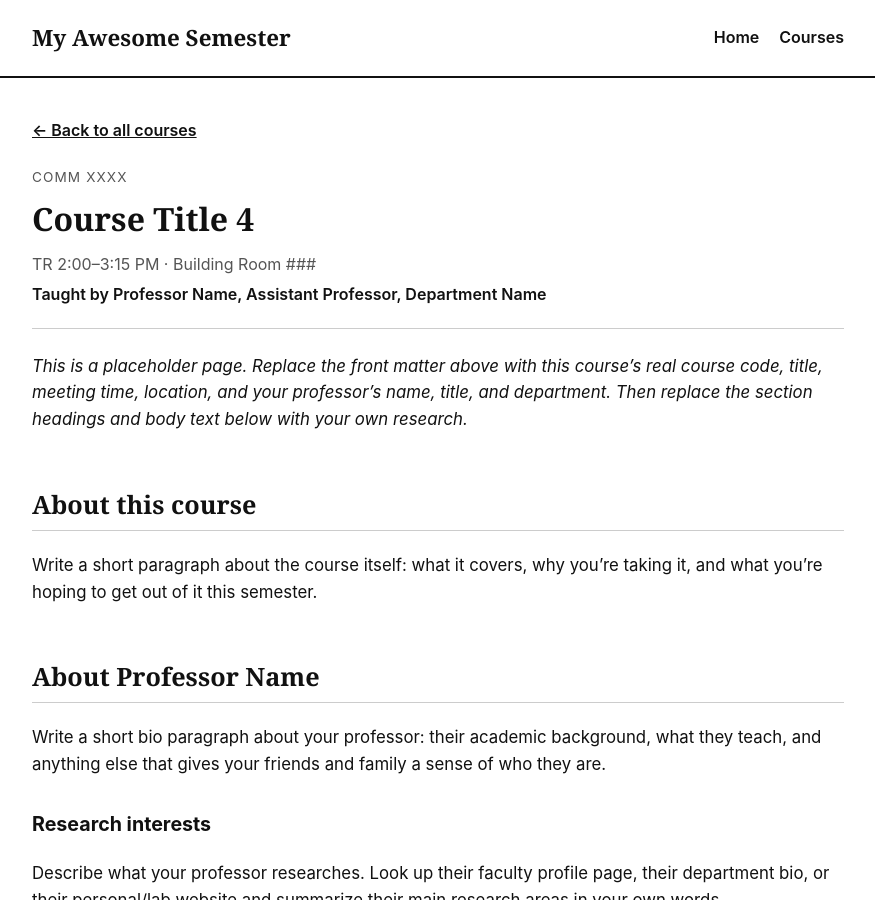
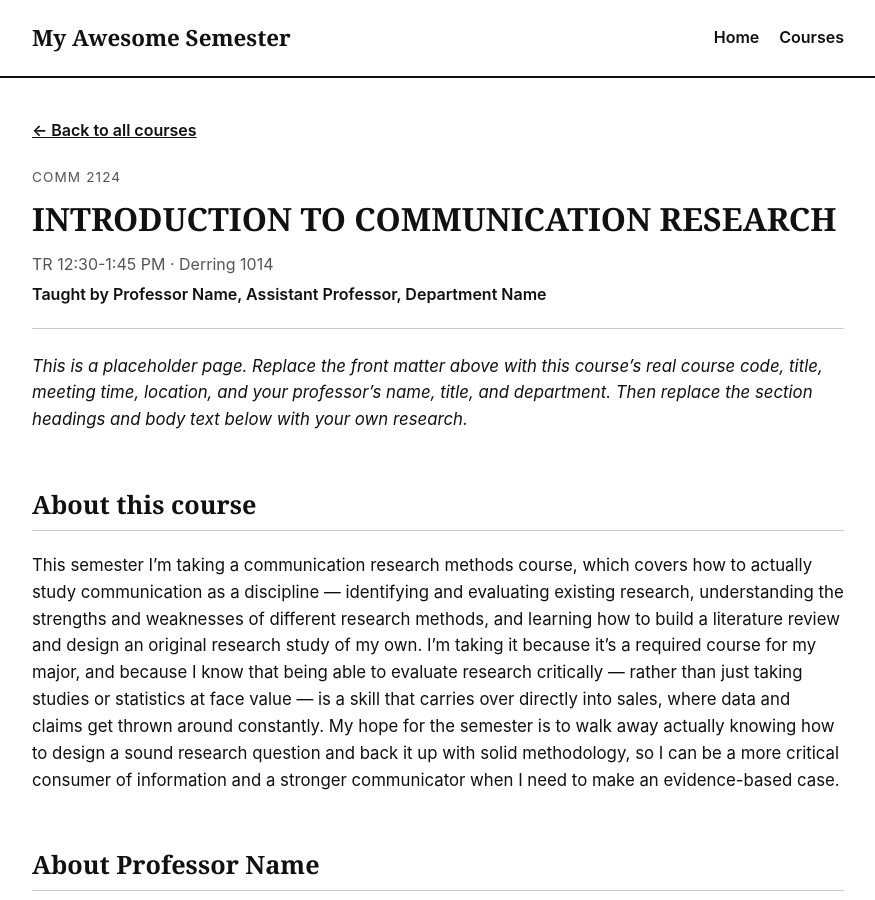
Before and after one commit to LilyS05/myawesomesemester, a Jekyll site: the page built from _courses/course-04.md, in a window 1280 px wide and 900 px high. Shown: the whole window, without its empty margins (202-1077 px from the left). Built offline with Jekyll 4.4.1, drawn with Linux system fonts in a browser that asks for light colours.

Commit message:
Update course information for Course 4
Updated course details including code, title, meeting time, and location. Revised course description to reflect current learning objectives.

```diff
--- a/_courses/course-04.md
+++ b/_courses/course-04.md
@@ -1,9 +1,9 @@
 ---
 course_number: 4
-course_code: "COMM XXXX"
-course_title: "Course Title 4"
-meeting_time: "TR 2:00–3:15 PM"
-location: "Building Room ###"
+course_code: "COMM 2124"
+course_title: "INTRODUCTION TO COMMUNICATION RESEARCH"
+meeting_time: "TR 12:30-1:45 PM"
+location: "Derring 1014"
 instructor_name: "Professor Name"
 instructor_title: "Assistant Professor"
 instructor_department: "Department Name"
@@ -16,8 +16,7 @@ research._
 
 ## About this course
 
-Write a short paragraph about the course itself: what it covers, why you're taking
-it, and what you're hoping to get out of it this semester.
+This semester I'm taking a communication research methods course, which covers how to actually study communication as a discipline — identifying and evaluating existing research, understanding the strengths and weaknesses of different research methods, and learning how to build a literature review and design an original research study of my own. I'm taking it because it's a required course for my major, and because I know that being able to evaluate research critically — rather than just taking studies or statistics at face value — is a skill that carries over directly into sales, where data and claims get thrown around constantly. My hope for the semester is to walk away actually knowing how to design a sound research question and back it up with solid methodology, so I can be a more critical consumer of information and a stronger communicator when I need to make an evidence-based case.
 
 ## About Professor Name
 
```
